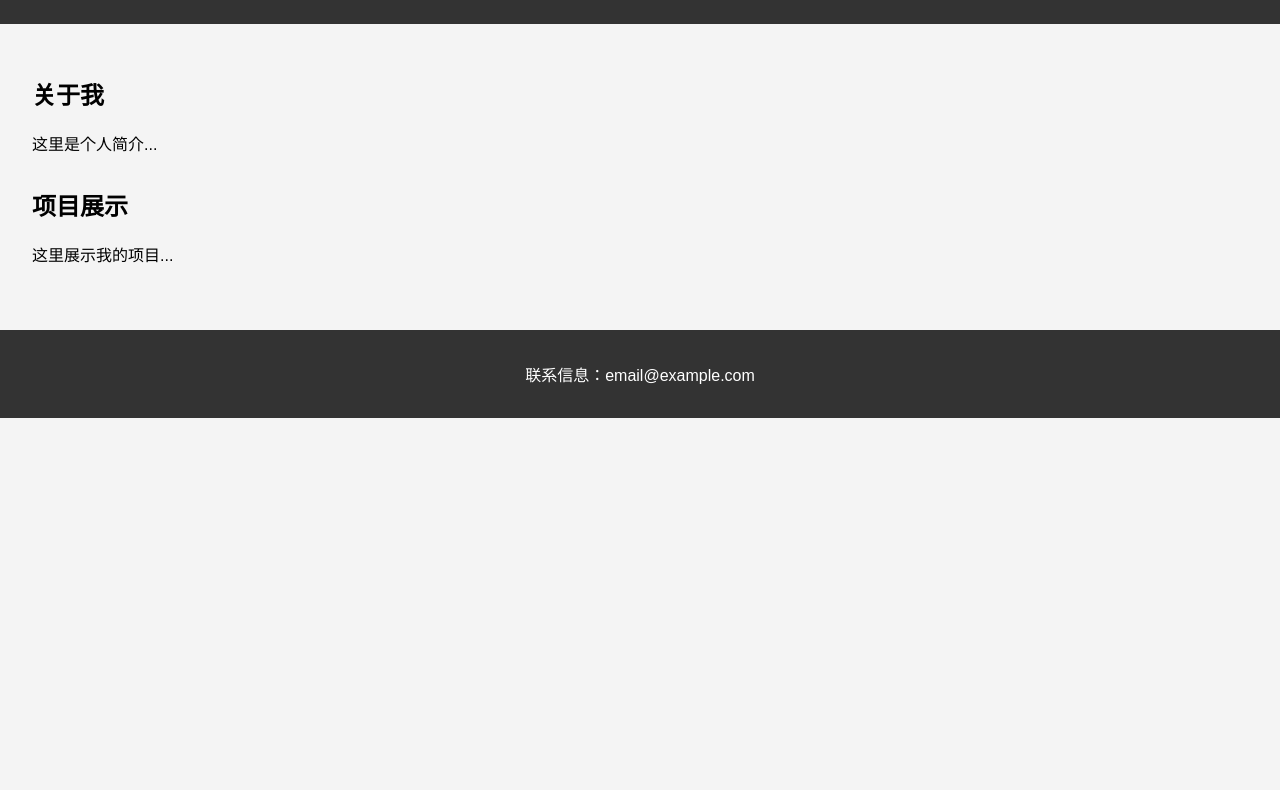
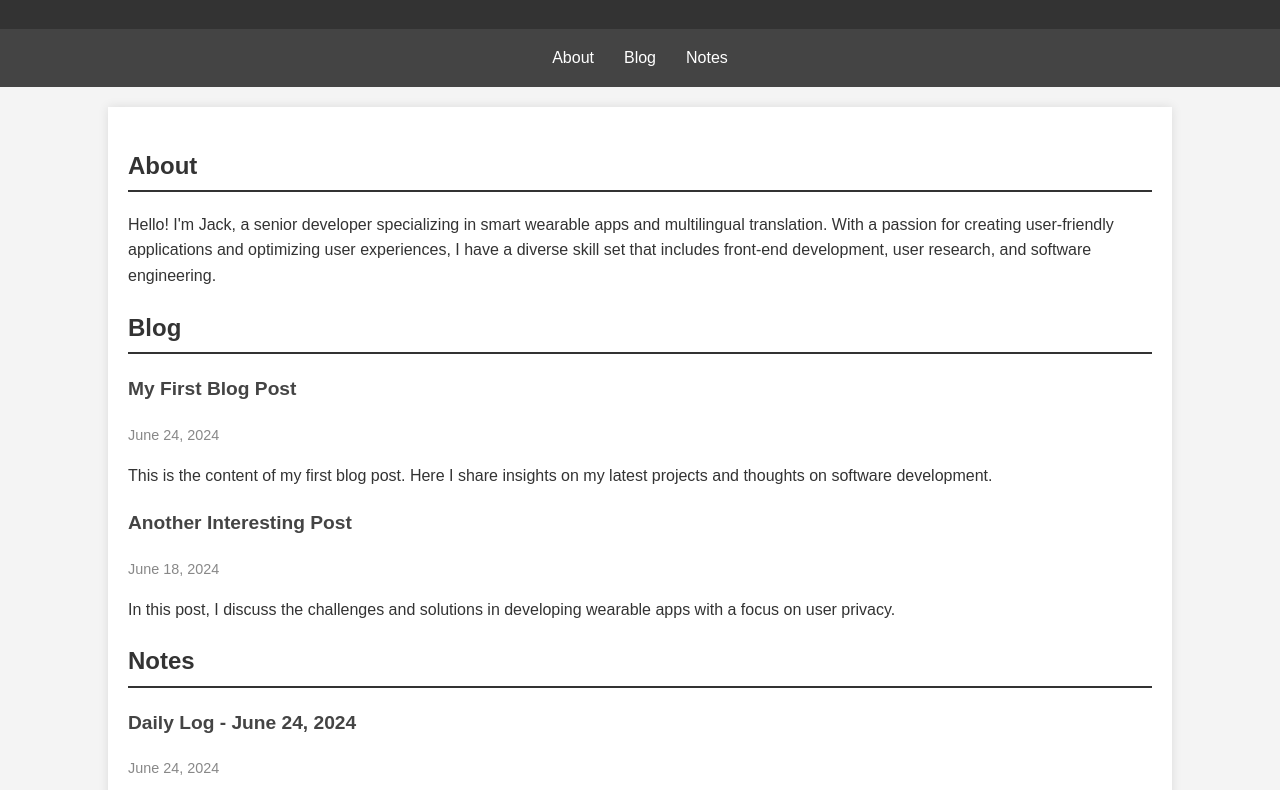
Before and after one commit to CalvinChina/Calvin.github.io, a plain HTML site: page index.html in a window 1280 px wide. Shown: the part 97-887 px from the top of the page. Before the commit the page ends 800 px from the top, so only its background shows below. Drawn offline with Linux system fonts and the light colour scheme.

Commit message:
feat |> 继续完善

```diff
--- a/index.html
+++ b/index.html
@@ -3,25 +3,102 @@
 <head>
     <meta charset="UTF-8">
     <meta name="viewport" content="width=device-width, initial-scale=1.0">
-    <title>个人网页</title>
-    <link rel="stylesheet" href="styles.css">
+    <title>Jack's Personal Website</title>
+    <style>
+        body {
+            font-family: Arial, sans-serif;
+            line-height: 1.6;
+            margin: 0;
+            padding: 0;
+            background: #f4f4f4;
+            color: #333;
+        }
+        header {
+            background: #333;
+            color: #fff;
+            padding: 1rem 0;
+            text-align: center;
+        }
+        nav {
+            display: flex;
+            justify-content: center;
+            padding: 1rem 0;
+            background: #444;
+        }
+        nav a {
+            margin: 0 15px;
+            color: #fff;
+            text-decoration: none;
+        }
+        .container {
+            width: 80%;
+            margin: 20px auto;
+            padding: 20px;
+            background: #fff;
+            box-shadow: 0 0 10px rgba(0, 0, 0, 0.1);
+        }
+        section {
+            margin-bottom: 20px;
+        }
+        h2 {
+            border-bottom: 2px solid #333;
+            padding-bottom: 5px;
+        }
+        .post {
+            margin-bottom: 15px;
+        }
+        .post-title {
+            font-size: 1.2rem;
+            color: #444;
+        }
+        .post-date {
+            font-size: 0.9rem;
+            color: #888;
+        }
+    </style>
 </head>
 <body>
     <header>
-        <h1>欢迎来到我的个人网页</h1>
+        <h1>Jack's Personal Website</h1>
     </header>
-    <main>
-        <section>
-            <h2>关于我</h2>
-            <p>这里是个人简介...</p>
+    <nav>
+        <a href="#about">About</a>
+        <a href="#blog">Blog</a>
+        <a href="#notes">Notes</a>
+    </nav>
+    <div class="container">
+        <section id="about">
+            <h2>About</h2>
+            <p>Hello! I'm Jack, a senior developer specializing in smart wearable apps and multilingual translation. With a passion for creating user-friendly applications and optimizing user experiences, I have a diverse skill set that includes front-end development, user research, and software engineering.</p>
         </section>
-        <section>
-            <h2>项目展示</h2>
-            <p>这里展示我的项目...</p>
+        <section id="blog">
+            <h2>Blog</h2>
+            <div class="post">
+                <h3 class="post-title">My First Blog Post</h3>
+                <p class="post-date">June 24, 2024</p>
+                <p>This is the content of my first blog post. Here I share insights on my latest projects and thoughts on software development.</p>
+            </div>
+            <div class="post">
+                <h3 class="post-title">Another Interesting Post</h3>
+                <p class="post-date">June 18, 2024</p>
+                <p>In this post, I discuss the challenges and solutions in developing wearable apps with a focus on user privacy.</p>
+            </div>
+            <!-- Add more blog posts as needed -->
         </section>
-    </main>
-    <footer>
-        <p>联系信息：email@example.com</p>
-    </footer>
+        <section id="notes">
+            <h2>Notes</h2>
+            <div class="post">
+                <h3 class="post-title">Daily Log - June 24, 2024</h3>
+                <p class="post-date">June 24, 2024</p>
+                <p>Today I worked on optimizing the performance of a smartwatch application. Improved data synchronization and reduced power consumption.</p>
+            </div>
+            <div class="post">
+                <h3 class="post-title">Daily Log - June 23, 2024</h3>
+                <p class="post-date">June 23, 2024</p>
+                <p>Focused on user research for the new AI voice assistant feature. Conducted interviews and gathered valuable feedback.</p>
+            </div>
+            <!-- Add more notes as needed -->
+        </section>
+    </div>
 </body>
 </html>
```
